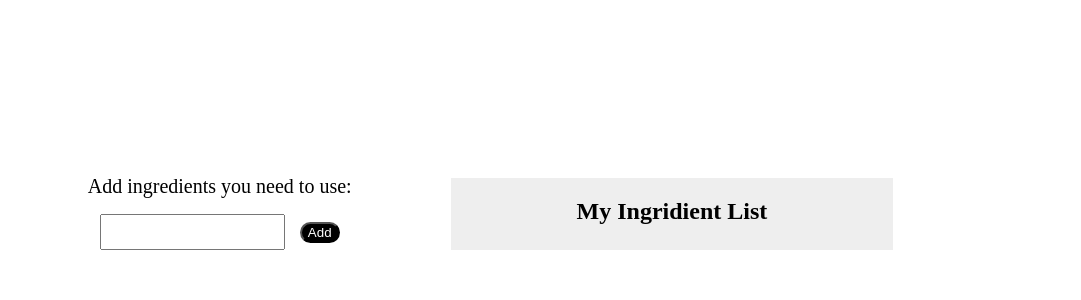
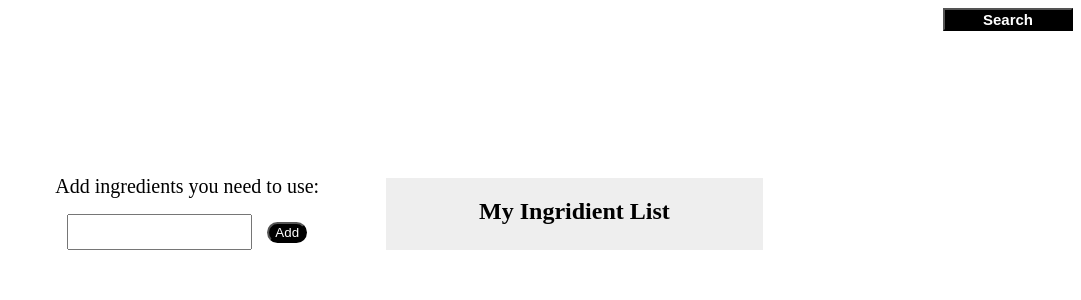
Before and after one commit to fAribAmo/QuickRecipe, a React (Vite) app: page /#/ in a window 1280 px wide. Shown: the top 300 px of the page, without its empty margins (199-1280 px from the left). Built offline with nearby package versions, Linux system fonts and the light colour scheme; no server answers.

Commit message:
done with searchButton

```diff
--- a/src/IngredientsModel.js
+++ b/src/IngredientsModel.js
@@ -1,6 +1,6 @@
 
 import {extractRecipeData} from "/src/recipeSource.js";
-import {searchRecipesByIngredients} from "/src/recipeSource.js";
+import { searchRecipesByIngredients } from "/src/recipeSource.js";
 import resolvePromise from "./resolvePromise";
 
 export default {
@@ -40,7 +40,7 @@ export default {
   },
 
   doSearch(searchParams) { //goes to resolvePromise.js
-    resolvePromise(this.searchRecipesByIngredients(searchParams), this.searchResultsPromiseState)
+    resolvePromise(searchRecipesByIngredients(searchParams), this.searchResultsPromiseState)
   },
 
   //setNumberOfIngredients{}?
--- a/src/firebaseModel.js
+++ b/src/firebaseModel.js
@@ -15,7 +15,8 @@ export function modelToPersistence(model) {
     }
     return {
         currRecipe : model.currentRecipe,
-        ingredientIDs : model.ingredientArray.map(tranformToDishIDSACB).sort()
+        //i labbem anropas sort() efter map()
+        ingredientIDs : model.ingredientArray.map(tranformToDishIDSACB)
     };
 }
 
@@ -24,12 +25,12 @@ export function persistenceToModel(data, model) {
         model.currentRecipe = data.currRecipe
 
         //kanske måste ändra till att söka efter url
-        return extractRecipeData(data.ingredientIDs || []).then(saveToModelACB);
+        return searchRecipesByIngredients(data.ingredientIDs || []).then(saveToModelACB);
     } else { //om inget ändrats
         model.currentRecipe = null
         model.ingredientArray = []
         //samma som övre kommentar
-        return extractRecipeData(model.ingredientArray).then(saveToModelACB)
+        return searchRecipesByIngredients(model.ingredientArray).then(saveToModelACB)
     }
 
     function saveToModelACB(returnedIngredients) {
--- a/src/presenters2/SearchPagePresenter.jsx
+++ b/src/presenters2/SearchPagePresenter.jsx
@@ -1,6 +1,7 @@
 
 import SearchFormView from "../views2/SearchFormView.jsx"
 import MyIngredientListView from "../views2/MyIngredientListView.jsx"
+import SearchButtonView from "../views2/searchButtonView.jsx"
 import { observer } from "mobx-react-lite";
 
 export default observer (
@@ -14,6 +15,10 @@ export default observer (
         }
         function RemoveIngredientACB(parameter) {
             props.model.removeIngredient(parameter)
+        }
+        function SearchACB() {
+            const commaSeparatedQuery = props.model.ingredientArray.join(',');
+            props.model.doSearch(commaSeparatedQuery)
         }
 
         return <div className='main-content ' >
@@ -30,6 +35,11 @@ export default observer (
                                              deleteIngredientFromList={RemoveIngredientACB}
                                              />
                     </div>
+                    <div className='button-container'>
+                        <SearchButtonView
+                                         getSearchResults={SearchACB}
+                                         />
+                    </div>
                 </div>
     }
 );
--- a/src/recipeSource.js
+++ b/src/recipeSource.js
@@ -2,7 +2,8 @@ import {BASE_URL, API_KEY} from "/src/apiConfig.js";
 /**This API returns a list of recipes based on the array
  * of ingredients it receives.*/
 export function searchRecipesByIngredients(searchParams){
-    const url = BASE_URL+"recipes/findByIngredients?ingredients=" + searchParams.join("%2C");
+    //.join(',') query from SearchPagePresenter in searchParams
+    const url = BASE_URL+"recipes/findByIngredients?ingredients=" + searchParams;
     const options = {
         method: "GET",
         headers: {
--- a/src/views2/MyIngredientListView.jsx
+++ b/src/views2/MyIngredientListView.jsx
@@ -18,7 +18,7 @@ function IngredientListView(props) {
                 {
                 //måste kanske sorteras som i labben först
                 props.ingredientsAccess.map(ingredientsToTableRowCB)
-                //kan ha total ingredients i td element nedanför table
+                //kan ha total ingredients i td-element nedanför table
                 }
             </table>
         </div>
--- /dev/null
+++ b/src/views2/searchButtonView.jsx
@@ -0,0 +1,20 @@
+
+import React from 'react';
+
+function searchButtonView(props) {
+    function fireSearchACB() {
+        props.getSearchResults()
+    }
+    return (
+            <div>
+                <button
+                    className='button-search'
+                    onClick={fireSearchACB}
+                    >
+                    Search
+                 </button>
+            </div>
+    )
+}
+
+export default searchButtonView;
```
Lines whose indentation alone changed are shown as unchanged.
